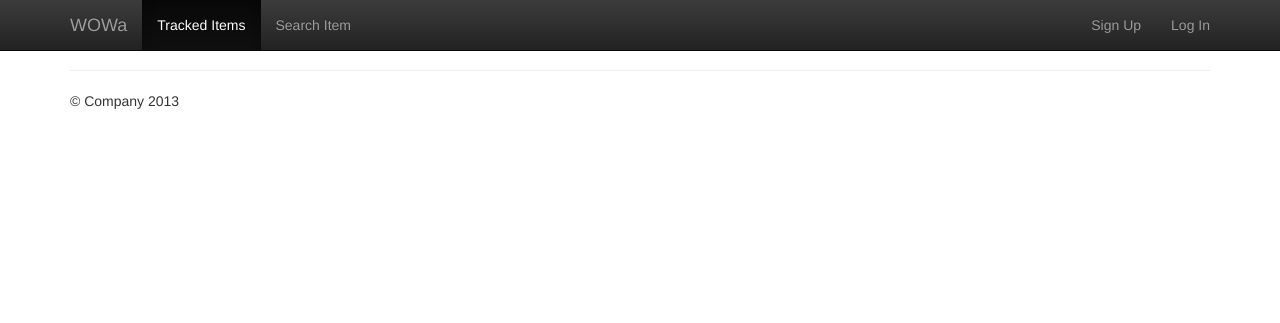
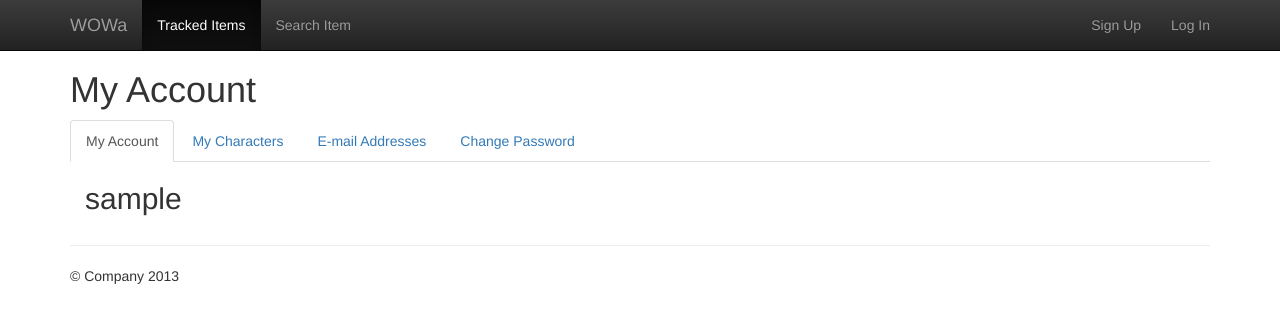
Before and after one commit to arruda/wowa, a Django app: template wowa/templates/users/user_detail.html in a window 1280 px wide. Shown: the top 323 px of the page. Run offline with Django 3.2, Linux system fonts and the light colour scheme; the template is opened without the code that fills it: values that come from a table or form of the project are taken from there, others are empty; tables that the repository leaves empty hold one stand-in row (values such as "Sample post"); some libraries are stand-ins or nearby versions.

Commit message:
adding more templates to my own base

```diff
--- a/wowa/templates/account/base.html
+++ b/wowa/templates/account/base.html
@@ -7,6 +7,9 @@
 <h1>{% trans 'My Account' %}</h1>
 
 <ul class="nav nav-tabs">
+  <li class="{% block account_nav_acc %}{% endblock %}">
+    <a href="{% url 'users:detail' request.user.username  %}">{% trans 'My Account' %}</a>
+  </li>
   <li class="{% block account_nav_my_chars %}{% endblock %}">
     <a href="{% url 'tracker:my_chars' %}">{% trans 'My Characters' %}</a>
   </li>
--- a/wowa/templates/account/email_confirm.html
+++ b/wowa/templates/account/email_confirm.html
@@ -5,7 +5,6 @@
 {% load account %}
 
 {% block head_title %}{% trans "Confirm E-mail Address" %}{% endblock %}
-{% block page-title %}{{ block.super }} | {% trans "Confirm E-mail Address" %}{% endblock %}
 
 
 {% block main-container %}
--- a/wowa/templates/users/user_detail.html
+++ b/wowa/templates/users/user_detail.html
@@ -1,10 +1,12 @@
-{% extends "base.html" %}
+{% extends "account/base.html" %}
 {% load avatar_tags %}
 {% load static %}
+{% load i18n %}
 
-{% block title %}User: {{ object.username }}{% endblock %}
+{% block page-title %}{{ block.super }} | {% trans "User" %}: {{ object.username }}{% endblock %}
 
-{% block content %}
+{% block account_nav_acc %}active{% endblock %}
+{% block account_content %}
 <div class="container">
 
   <div class="row">
@@ -31,4 +33,4 @@
 
 
 </div>
-{% endblock content %}
+{% endblock account_content %}
--- a/wowa/templates/users/user_list.html
+++ b/wowa/templates/users/user_list.html
@@ -2,9 +2,9 @@
 {% load static %}{% load i18n %}
 {% load avatar_tags %}
 
-{% block title %}Members{% endblock %}
+{% block page-title %}{{ block.super }} | {% trans "Users" %}{% endblock %}
 
-{% block content %}
+{% block main-container %}
 
 <div class="container">
 
@@ -30,4 +30,4 @@
 
 </div>
 
-{% endblock content %}
+{% endblock main-container %}
```
Also changed, not shown: wowa/templates/users/user_form.html (+5 -3 lines).
